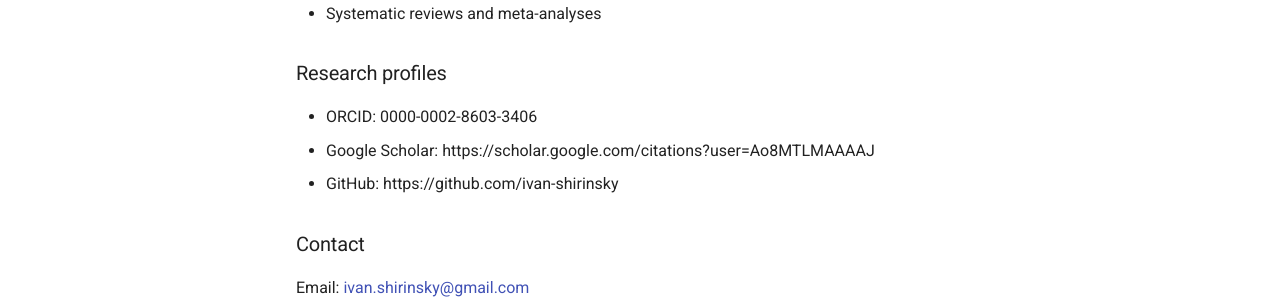
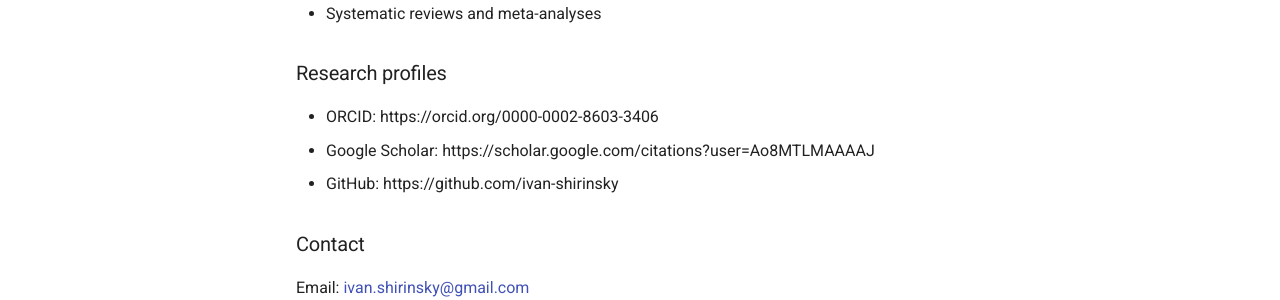
Before and after one commit to ivan-shirinsky/ivan-shirinsky.github.io, an MkDocs documentation site: the page built from docs/about.md, in a window 1280 px wide and 1326 px high. Shown: the part 957-1257 px from the top of the window. Built offline with MkDocs 1.6.1 and Material for MkDocs 9.7.7, drawn with Linux system fonts in a browser that asks for light colours; some of the changed lines change nothing that is shown.

Commit message:
Update about.md

```diff
--- a/docs/about.md
+++ b/docs/about.md
@@ -31,7 +31,7 @@ Head of the Laboratory for Multimorbidity in Rheumatic Diseases.
 
 ### Research profiles
 
-* ORCID: 0000-0002-8603-3406
+* ORCID: https://orcid.org/0000-0002-8603-3406
 * Google Scholar:  https://scholar.google.com/citations?user=Ao8MTLMAAAAJ
 * GitHub: https://github.com/ivan-shirinsky
 
```
